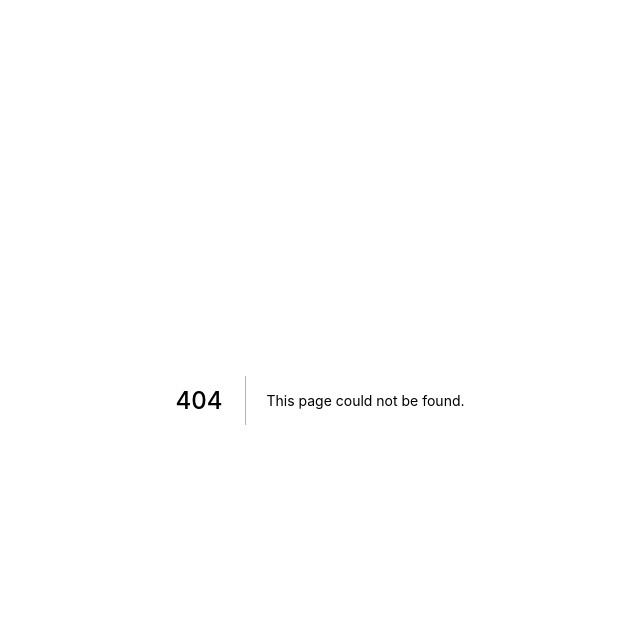
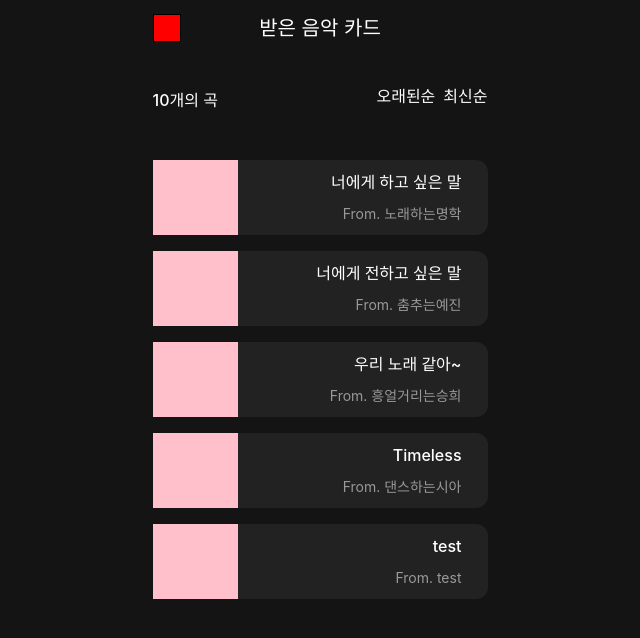
Before and after one commit to mrbrightsiide/perply, a Next.js app: page /my_home/all in a window 1280 px wide. Before the commit this address had no page. Shown: the top 638 px of the page, without its empty margins (320-960 px from the left). Built offline with nearby package versions, Linux system fonts and the light colour scheme; a web font is replaced by a local one.

Commit message:
add: 음악카드 전체보기 페이지 UI추가

```diff
--- a/src/components/atom/BackBtnHeader.tsx
+++ b/src/components/atom/BackBtnHeader.tsx
@@ -8,16 +8,23 @@ export const BackBtnHeader = ({
   subContent,
   onGoBack,
   background,
+  color = '#111',
 }: {
   title?: string;
   subContent?: React.ReactNode;
   onGoBack?: () => void;
   background?: string;
+  color?: string;
 }) => {
   const router = useRouter();
 
   return (
-    <Wrapper background={background}>
+    <Wrapper
+      background={background}
+      css={css`
+        color: ${color};
+      `}
+    >
       <BackAnchor
         css={css`
           border: 1px solid black;
@@ -39,7 +46,7 @@ export const BackBtnHeader = ({
 const BackAnchor = styled.a`
   display: block;
   position: absolute;
-  left: 30px;
+  left: 20px;
   background-color: red;
   color: white;
   width: 28px;
@@ -65,5 +72,4 @@ const Wrapper = styled.div<{
   top: 0;
   height: 56px;
   z-index: 100;
-  color: #111;
 `;
--- a/src/components/atom/Folder.tsx
+++ b/src/components/atom/Folder.tsx
@@ -4,8 +4,50 @@ import { BasicButton } from './BasicButton';
 import { useRouter } from 'next/router';
 import { TapeListDetail } from '../home/TapeListDetail';
 import { ITape } from '@/types';
+import { css } from '@emotion/react';
 // import { usePlayListStore } from '@/stores';
 // import { useEffect } from 'react';
+
+export const SortingBox = ({
+  onSort,
+  activeSort,
+  position,
+}: {
+  onSort: (sortType: 'old' | 'new') => void;
+  activeSort: 'old' | 'new';
+  position?: { top?: string; right?: string };
+}) => {
+  return (
+    <SortBox
+      css={css`
+        top: ${position?.top || '56px'};
+        right: ${position?.right || '20px'};
+      `}
+    >
+      <span onClick={() => onSort('old')}>오래된순</span>
+      <span onClick={() => onSort('new')}>최신순</span>
+    </SortBox>
+  );
+};
+
+export const FolderCount = ({
+  count,
+  position,
+}: {
+  count: number;
+  position?: { top?: string; left?: string };
+}) => {
+  return (
+    <FolderIndex
+      css={css`
+        top: ${position?.top || '20px'};
+        left: ${position?.left || '20px'};
+      `}
+    >
+      {count}개의 곡
+    </FolderIndex>
+  );
+};
 
 export const Folder = ({
   count = 0,
@@ -38,13 +80,10 @@ export const Folder = ({
           overflow: 'hidden',
         }}
       >
-        <FolderIndex>{count}개의 곡</FolderIndex>
+        <FolderCount count={count} />
         {data ? (
           <>
-            <SortBox>
-              {/* <span onClick={() => setSort('old')}>오래된순</span>
-              <span onClick={() => setSort('new')}>최신순</span> */}
-            </SortBox>
+            <SortingBox onSort={() => {}} activeSort='new' />
             <TapeListDetail data={data} />
           </>
         ) : (
@@ -74,8 +113,6 @@ export const Folder = ({
 
 const FolderIndex = styled.div`
   position: absolute;
-  top: 16px;
-  left: 20px;
   font-size: 16px;
   font-weight: ${({ theme }) => theme.fontWeight.medium};
   color: #fff;
@@ -100,9 +137,8 @@ const Empty = styled.div`
 const SortBox = styled.div`
   display: flex;
   color: #fff;
+  column-gap: 8px;
   position: absolute;
-  top: 56px;
-  right: 20px;
 
   > span {
     cursor: pointer;
--- /dev/null
+++ b/src/pages/my_home/all/index.tsx
@@ -0,0 +1,109 @@
+import styled from '@emotion/styled';
+import { BackBtnHeader } from '@/components/atom/BackBtnHeader';
+import { ColoredBackground } from '@/components/atom/ColoredBackground';
+import { FolderCount, SortingBox } from '@/components/atom/Folder';
+import { tapeDummyData } from '@/types';
+
+const index = () => {
+  return (
+    <>
+      <BackBtnHeader background='#141414' title='받은 음악 카드' color='#fff' />
+      <ColoredBackground color='#141414' />
+      <Wrapper>
+        <IndexBox>
+          <FolderCount
+            position={{
+              top: '4px',
+              left: '0px',
+            }}
+            count={10}
+          />
+          <SortingBox
+            activeSort='new'
+            onSort={() => {}}
+            position={{
+              top: '0px',
+              right: '0px',
+            }}
+          />
+        </IndexBox>
+        <CardBoxWrap>
+          {tapeDummyData.map((item) => (
+            <ItemBox>
+              <Letter>
+                <img />
+              </Letter>
+              <InfoWrap>
+                <div>
+                  <SongTitle>{item.title}</SongTitle>
+                </div>
+                <From>From. {item.user_name}</From>
+              </InfoWrap>
+            </ItemBox>
+          ))}
+        </CardBoxWrap>
+      </Wrapper>
+    </>
+  );
+};
+
+export default index;
+
+const IndexBox = styled.div`
+  height: 20px;
+  position: relative;
+  display: flex;
+  justify-content: stretch;
+  align-items: stretch;
+  margin-top: 32px;
+`;
+
+const Wrapper = styled.div`
+  padding: 56px 20px 0 20px;
+`;
+
+const InfoWrap = styled.div`
+  display: flex;
+  justify-content: space-between;
+  align-items: space-between;
+  flex-direction: column;
+  padding: 14px 26px 14px 16px;
+  height: 100%;
+  align-self: stretch;
+  text-align: right;
+`;
+
+const SongTitle = styled.p`
+  font-size: 16px;
+  font-weight: ${({ theme }) => theme.fontWeight.medium};
+  color: #fff;
+`;
+
+const From = styled.p`
+  font-size: 14px;
+  color: #999;
+  margin-top: 6px;
+  font-weight: ${({ theme }) => theme.fontWeight.regular};
+`;
+
+const ItemBox = styled.div`
+  background: #222222;
+  border-radius: 12px;
+  display: flex;
+  align-items: center;
+  justify-content: space-between;
+  flex: 1;
+  cursor: pointer;
+`;
+
+const Letter = styled.div`
+  width: 85px;
+  height: 75px;
+  background-color: pink;
+`;
+
+const CardBoxWrap = styled.div`
+  display: grid;
+  row-gap: 16px;
+  margin-top: 52px;
+`;
```
Also changed, not shown: src/pages/my_home/index.tsx (+8 -1 lines).
